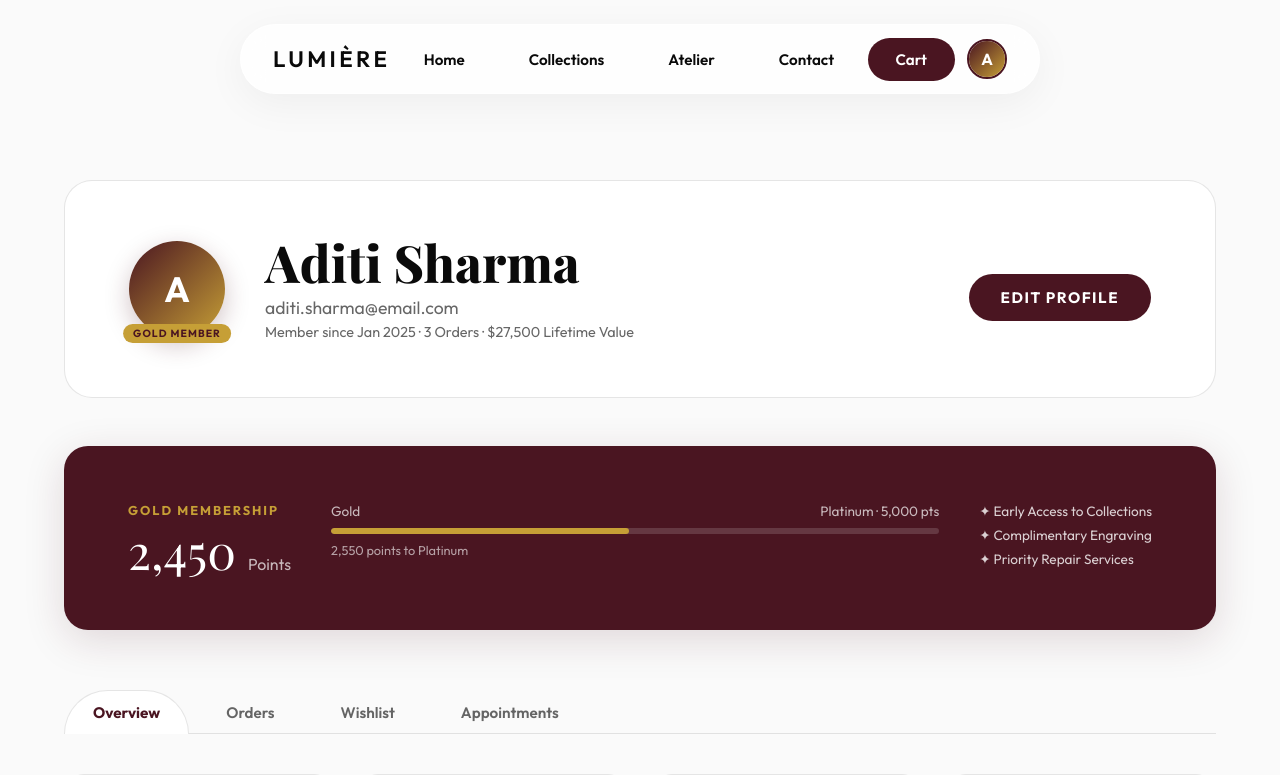
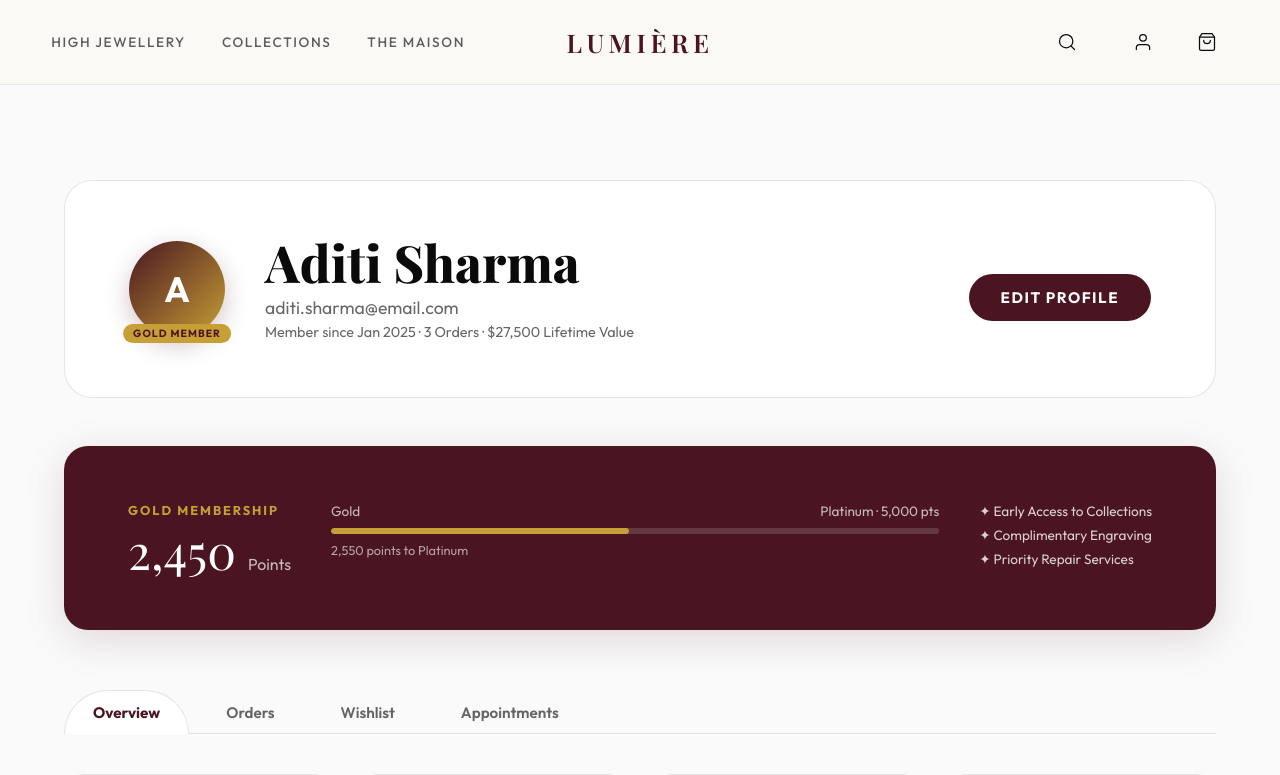
Before and after one commit to Royson-salis-18/lumiere, a React (Vite) app: page /profile in a window 1280 px wide. Shown: the top 775 px of the page. Built offline with nearby package versions, Linux system fonts and the light colour scheme; a web font is replaced by a local one.

Commit message:
style: elevate navbar to ultra-premium luxury standard

```diff
--- a/src/App.jsx
+++ b/src/App.jsx
@@ -42,34 +42,40 @@ function Nav() {
     return () => document.removeEventListener('mousedown', handleClick);
   }, []);
 
-  const links = [
-    { to: '/',           label: 'Home'        },
-    { to: '/collections',label: 'Collections' },
-    { to: '/about',      label: 'Atelier'     },
-    { to: '/contact',    label: 'Contact'     },
+  const leftLinks = [
+    { to: '/collections', label: 'High Jewellery' },
+    { to: '/collections', label: 'Collections' },
+    { to: '/about',       label: 'The Maison' },
   ];
 
   return (
     <>
-      <nav className="nav-container">
-        <Link to="/" className="nav-brand text-serif" style={{ letterSpacing: '0.15em', fontWeight: 600, fontSize: '1.4rem' }}>
-          LUMIÈRE
-        </Link>
-
-        {/* Desktop pill links */}
-        <div className="nav-pill nav-desktop-only">
-          {links.map(l => (
-            <Link key={l.to} to={l.to} className={`nav-pill-link ${path === l.to ? 'active' : ''}`}>{l.label}</Link>
+      <nav className="nav-container premium-nav">
+        {/* Left Side: Navigation Links */}
+        <div className="nav-left nav-desktop-only">
+          {leftLinks.map((l, i) => (
+            <Link key={i} to={l.to} className={`nav-link ${path === l.to ? 'active' : ''}`}>{l.label}</Link>
           ))}
         </div>
 
-        <div className="nav-actions">
-          <Link to="/cart" className="nav-btn-cart">Cart</Link>
+        {/* Center: Brand Logo */}
+        <div className="nav-center">
+          <Link to="/" className="nav-brand text-serif">
+            LUMIÈRE
+          </Link>
+        </div>
 
-          {/* Profile dropdown — desktop only */}
+        {/* Right Side: Actions & Profile */}
+        <div className="nav-right">
+          {/* Search Icon */}
+          <button className="nav-icon-btn nav-desktop-only" aria-label="Search">
+            <svg width="20" height="20" viewBox="0 0 24 24" fill="none" stroke="currentColor" strokeWidth="1.5" strokeLinecap="round" strokeLinejoin="round"><circle cx="11" cy="11" r="8"></circle><line x1="21" y1="21" x2="16.65" y2="16.65"></line></svg>
+          </button>
+
+          {/* Profile Dropdown */}
           <div className="nav-profile-wrap nav-desktop-only" ref={profileRef}>
-            <button className="nav-profile-btn" onClick={() => setProfileOpen(o => !o)} aria-label="Account menu">
-              <span className="nav-profile-avatar">A</span>
+            <button className="nav-icon-btn" onClick={() => setProfileOpen(o => !o)} aria-label="Account">
+              <svg width="20" height="20" viewBox="0 0 24 24" fill="none" stroke="currentColor" strokeWidth="1.5" strokeLinecap="round" strokeLinejoin="round"><path d="M20 21v-2a4 4 0 0 0-4-4H8a4 4 0 0 0-4 4v2"></path><circle cx="12" cy="7" r="4"></circle></svg>
             </button>
             {profileOpen && (
               <div className="nav-profile-dropdown">
@@ -93,6 +99,11 @@ function Nav() {
             )}
           </div>
 
+          {/* Cart Icon */}
+          <Link to="/cart" className="nav-icon-btn" aria-label="Cart">
+            <svg width="20" height="20" viewBox="0 0 24 24" fill="none" stroke="currentColor" strokeWidth="1.5" strokeLinecap="round" strokeLinejoin="round"><path d="M6 2L3 6v14a2 2 0 0 0 2 2h14a2 2 0 0 0 2-2V6l-3-4z"></path><line x1="3" y1="6" x2="21" y2="6"></line><path d="M16 10a4 4 0 0 1-8 0"></path></svg>
+          </Link>
+
           {/* Hamburger — mobile only */}
           <button className="nav-hamburger" onClick={() => setMenuOpen(o => !o)} aria-label="Toggle menu" aria-expanded={menuOpen}>
             <span className={`ham-bar ${menuOpen ? 'open' : ''}`} />
@@ -107,8 +118,8 @@ function Nav() {
         <div className="drawer-inner">
           <p className="drawer-brand text-serif">LUMIÈRE</p>
           <nav className="drawer-links">
-            {links.map(l => (
-              <Link key={l.to} to={l.to} className={`drawer-link ${path === l.to ? 'drawer-link-active' : ''}`}>{l.label}</Link>
+            {leftLinks.map((l, i) => (
+              <Link key={i} to={l.to} className={`drawer-link ${path === l.to ? 'drawer-link-active' : ''}`}>{l.label}</Link>
             ))}
             <Link to="/cart"     className="drawer-link">Cart</Link>
             <Link to="/profile"  className="drawer-link">My Profile</Link>
--- a/src/index.css
+++ b/src/index.css
@@ -41,60 +41,63 @@ button { background: none; border: none; cursor: pointer; font-family: inherit;
 }
 .text-gold { color: var(--accent-gold); }
 
-/* PILL NAVIGATION */
-.nav-container {
+/* PREMIUM NAVIGATION */
+.nav-container.premium-nav {
   position: fixed;
-  top: 24px;
-  left: 50%;
-  position: fixed; top: 24px; left: 50%; transform: translateX(-50%);
-  width: 100%; max-width: 800px; height: 70px;
-  background: rgba(255, 255, 255, 0.8);
-  backdrop-filter: blur(12px); -webkit-backdrop-filter: blur(12px);
-  border-radius: 50px; display: flex; align-items: center; justify-content: space-between;
-  padding: 0 32px; z-index: 1000; border: 1px solid rgba(255,255,255,0.4);
-  box-shadow: 0 10px 40px rgba(0,0,0,0.05);
+  top: 0; left: 0; width: 100%; height: 85px;
+  display: grid;
+  grid-template-columns: 1fr auto 1fr;
+  align-items: center;
+  padding: 0 4vw;
+  z-index: 1000;
+  background: rgba(250, 249, 246, 0.9);
+  backdrop-filter: blur(24px); -webkit-backdrop-filter: blur(24px);
+  border-bottom: 1px solid rgba(0,0,0,0.06);
+  transition: all 0.4s ease;
 }
 
+.nav-left { display: flex; gap: 36px; align-items: center; justify-content: flex-start; }
+.nav-center { display: flex; justify-content: center; }
+.nav-right { display: flex; gap: 20px; align-items: center; justify-content: flex-end; }
+
 .nav-brand {
-  font-family: var(--font-sans);
-  font-size: 1.25rem;
-  font-weight: 700;
-  display: flex;
-  align-items: center;
+  font-family: var(--font-serif);
+  font-size: 1.6rem;
+  font-weight: 600;
+  letter-spacing: 0.18em;
+  color: var(--accent-dark);
+  text-transform: uppercase;
 }
 
-.nav-pill {
-  display: flex;
-  gap: 8px;
-  background: transparent;
-  padding: 4px;
+.nav-link {
+  font-family: var(--font-sans);
+  font-size: 0.85rem;
+  font-weight: 500;
+  text-transform: uppercase;
+  letter-spacing: 0.12em;
+  color: var(--text-primary);
+  opacity: 0.65;
+  transition: opacity 0.4s ease, color 0.4s ease;
+}
+.nav-link:hover, .nav-link.active {
+  opacity: 1;
+  color: var(--accent-dark);
 }
 
-.nav-pill-link {
-  font-size: 0.95rem; /* bumped up */
-  font-weight: 600;
-  color: #0A0A0A;
-  padding: 10px 28px;
-  border-radius: 50px;
-  transition: all 0.3s ease;
+.nav-icon-btn {
+  display: flex; align-items: center; justify-content: center;
+  width: 44px; height: 44px;
+  border-radius: 50%;
+  color: var(--text-primary);
+  transition: background 0.4s ease, color 0.4s ease;
+  background: transparent;
+  border: none;
+  cursor: pointer;
 }
-
-.nav-pill-link.active, .nav-pill-link:hover {
-  background: var(--accent-dark); /* Using sapphire for active tab */
-  color: #fff;
+.nav-icon-btn:hover {
+  background: rgba(0,0,0,0.04);
+  color: var(--accent-dark);
 }
-
-.nav-actions { display: flex; align-items: center; }
-.nav-btn-cart {
-  background: var(--accent-dark);
-  color: #FFF;
-  font-size: 0.95rem;
-  font-weight: 600;
-  padding: 12px 28px;
-  border-radius: 50px;
-  transition: opacity 0.3s;
-}
-.nav-btn-cart:hover { opacity: 0.8; }
 
 /* HAMBURGER BUTTON — hidden on desktop */
 .nav-hamburger {
@@ -636,11 +639,11 @@ button { background: none; border: none; cursor: pointer; font-family: inherit;
 /* ── TABLET ── */
 @media (max-width: 900px) {
 
-  /* Navigation — show hamburger, hide desktop pill */
-  .nav-container {
-    max-width: calc(100% - 32px) !important;
-    padding: 0 20px !important;
-    height: 60px !important;
+  /* Navigation — show hamburger, hide desktop links */
+  .nav-container.premium-nav {
+    max-width: 100% !important;
+    padding: 0 5vw !important;
+    height: 70px !important;
   }
   .nav-desktop-only { display: none !important; }
   .nav-hamburger { display: flex !important; }
```
